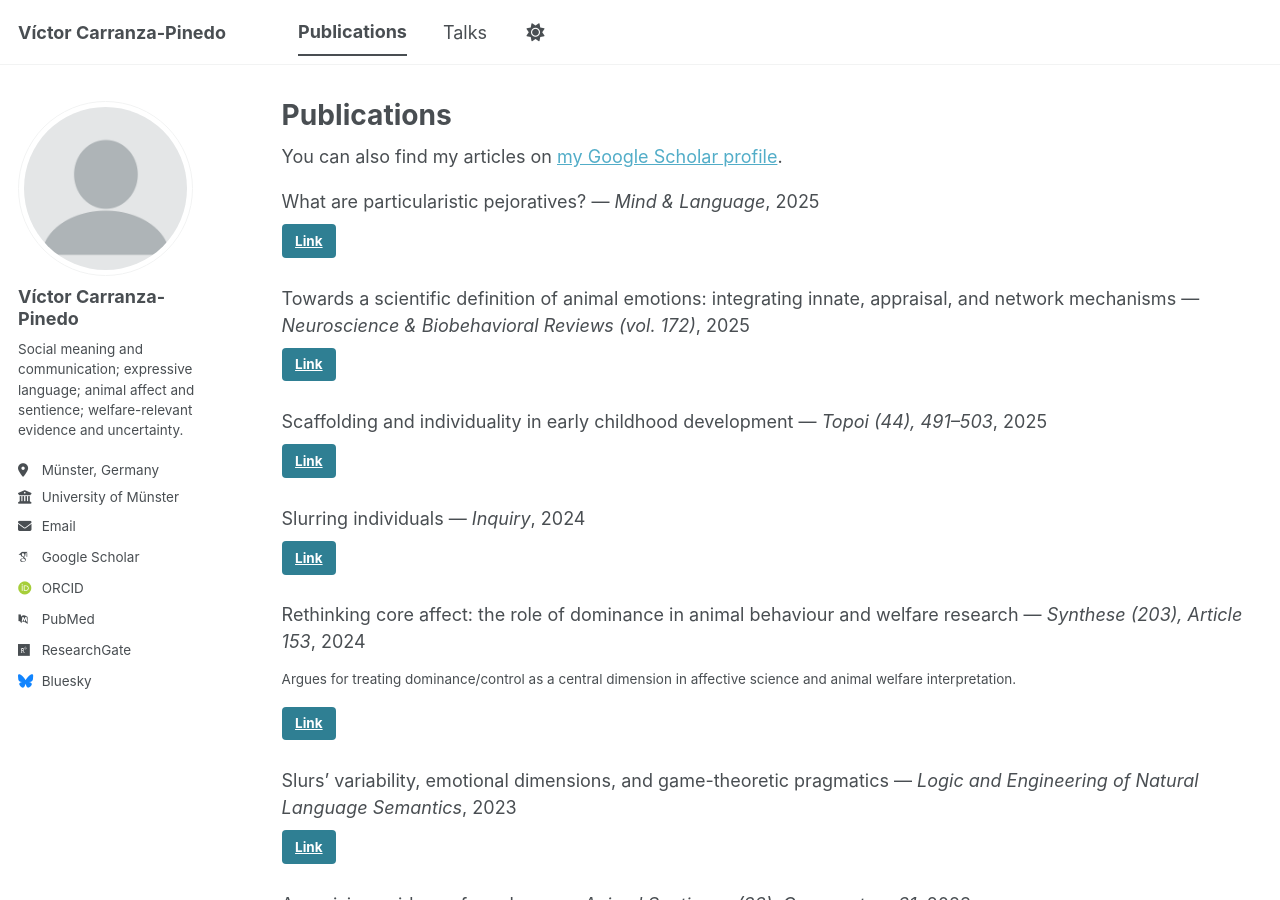
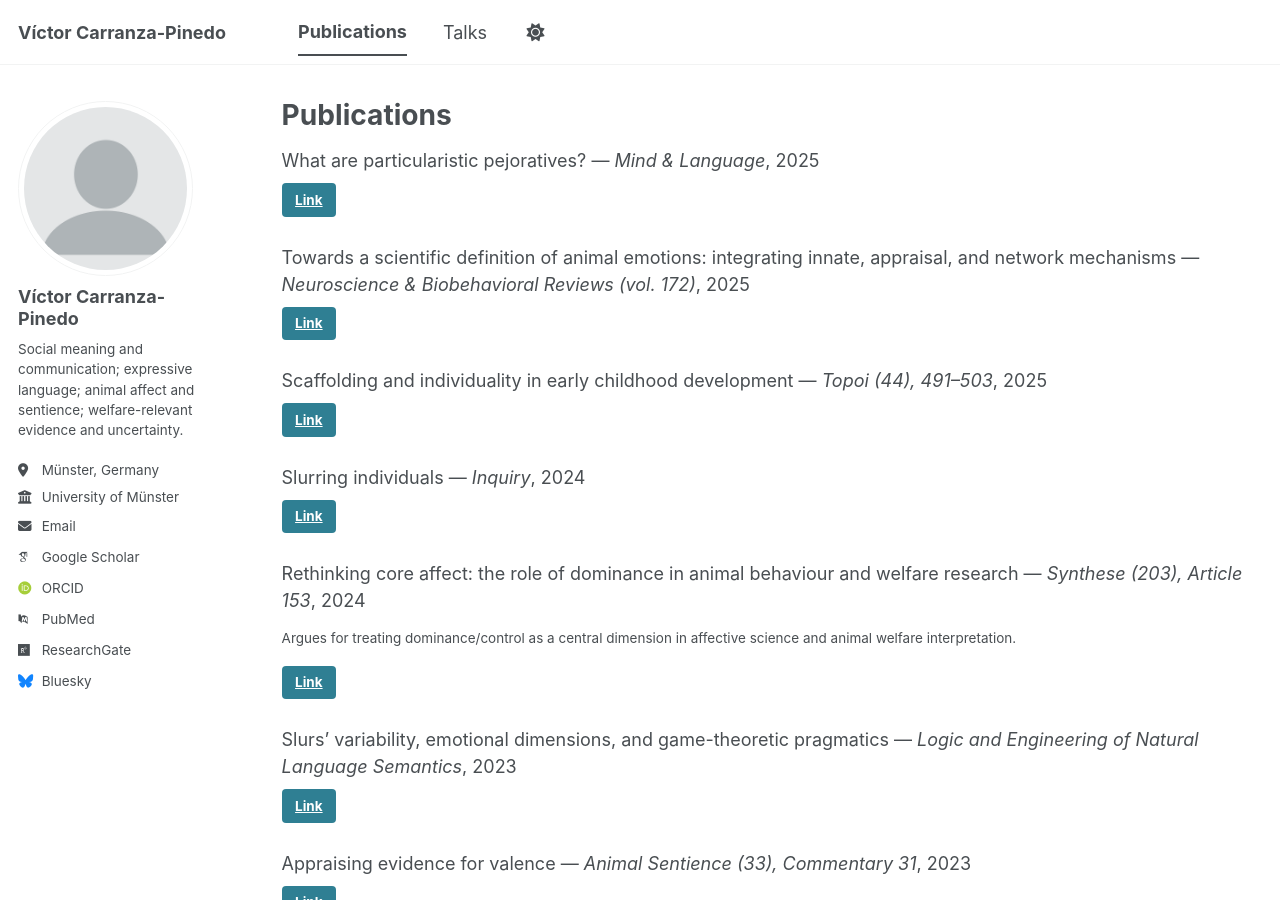
Before and after one commit to carranza-pinedo/carranza-pinedo.github.io, a Jekyll site: the page built from _pages/publications.html, in a window 1280 px wide and 900 px high. Built offline with Jekyll 4.4.1, drawn with Linux system fonts in a browser that asks for light colours; some web fonts are replaced; a script bundle is joined from its source files by our own code; library files that are not in the unit come from our copies.

Commit message:
Update publications.html

```diff
--- a/_pages/publications.html
+++ b/_pages/publications.html
@@ -4,10 +4,6 @@ title: "Publications"
 permalink: /publications/
 author_profile: true
 ---
-
-{% if site.author.googlescholar %}
-  <div class="wordwrap">You can also find my articles on <a href="{{scholar.google.com/citations?user=thxJEMgAAAAJ&hl=de&authuser=1}}">my Google Scholar profile</a>.</div>
-{% endif %}
 
 {% include base_path %}
 
```
